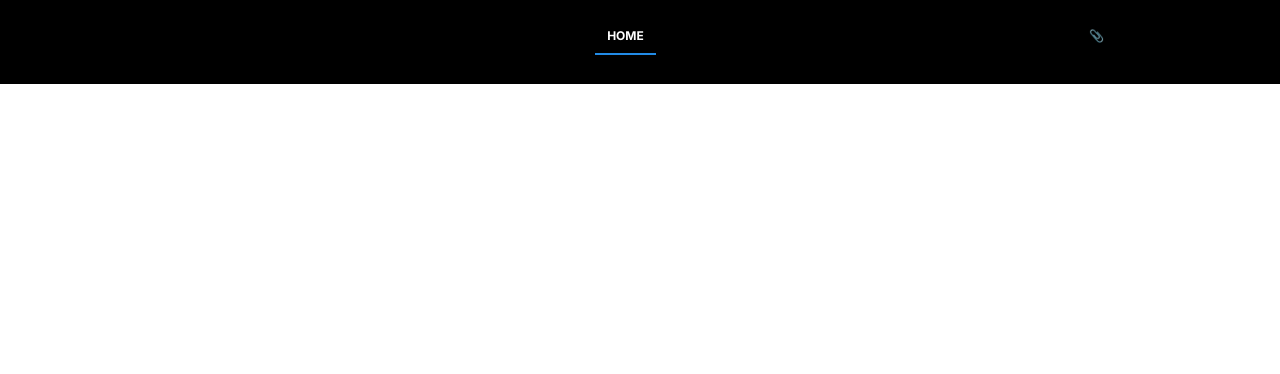
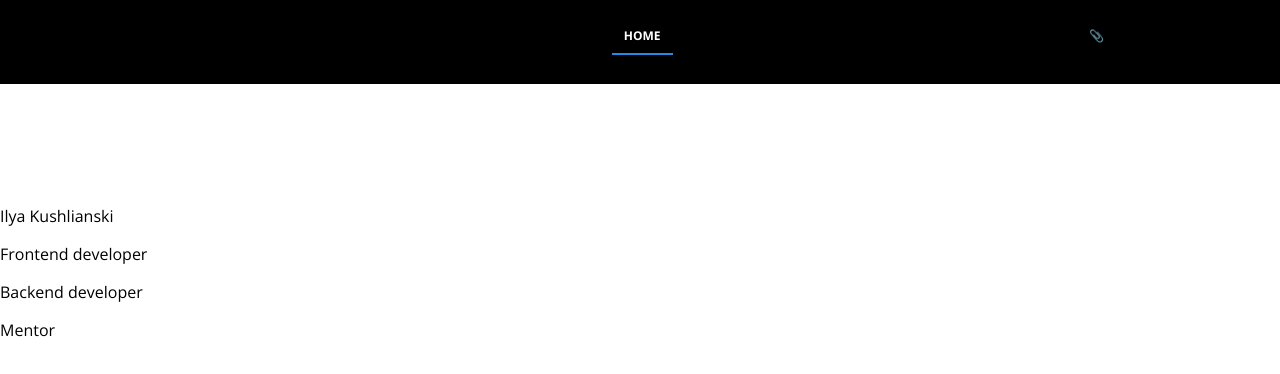
Before and after one commit to ikushlianski/ilya-online-personal-brand, a Next.js app: page / in a window 1280 px wide. Shown: the top 374 px of the page. Built offline with nearby package versions, Linux system fonts and the light colour scheme.

Commit message:
added google font

```diff
--- a/src/app/layout.tsx
+++ b/src/app/layout.tsx
@@ -1,17 +1,19 @@
+import React from 'react';
 import type { Metadata } from "next";
-import { Inter } from "next/font/google";
+import {Open_Sans} from "next/font/google"
 import "./globals.css";
 import '@mantine/core/styles.css';
 
 import { ColorSchemeScript, MantineProvider } from '@mantine/core';
-import {Header} from '@components/app/components/header/Header';
+import {Header} from '@components/header/Header';
 
 
-const inter = Inter({ subsets: ["latin"] });
+
+const openSans = Open_Sans({ subsets: ["latin"] });
 
 export const metadata: Metadata = {
-  title: "Create Next App",
-  description: "Generated by create next app",
+  title: "Ilya Kushlianski",
+  description: "Personal website",
 };
 
 export default function RootLayout({
@@ -21,7 +23,7 @@ export default function RootLayout({
 }>) {
   return (
     <html lang="en">
-      <body className={inter.className}>
+      <body className={openSans.className}>
       <MantineProvider>
         <Header/>
         {children}
--- a/src/app/page.tsx
+++ b/src/app/page.tsx
@@ -1,10 +1,10 @@
-import Image from "next/image";
-import styles from "./page.module.css";
+import {FrontPage} from '@pages/frontPage/FrontPage';
+// import styles from "./page.module.css";
 
 export default function Home() {
   return (
     <main>
-
+      <FrontPage/>
     </main>
   );
 }
--- /dev/null
+++ b/src/app/pages/frontPage/FrontPage.tsx
@@ -0,0 +1,8 @@
+import {Introduction} from '@pages/frontPage/Introduction';
+
+export const FrontPage = () => {
+  return (
+    <>
+      <Introduction/>
+    </>
+)}
--- /dev/null
+++ b/src/app/pages/frontPage/Introduction.module.css
@@ -0,0 +1,11 @@
+.introduction {
+
+}
+
+.introduction_name{
+
+}
+
+.introduction_photo {
+
+}
--- /dev/null
+++ b/src/app/pages/frontPage/Introduction.tsx
@@ -0,0 +1,20 @@
+import styles from './Introduction.module.css'
+
+export const Introduction = () => {
+  return (
+    <section className={styles.introduction}>
+      <div className={styles.introduction_name}>
+        <h1>Ilya Kushlianski</h1>
+        <h2>Frontend developer</h2>
+        <h2>Backend developer</h2>
+        <h2>Mentor</h2>
+      </div>
+
+      <div className={styles.introduction_photo}>
+
+      </div>
+
+
+    </section>
+  )
+}
--- a/tsconfig.json
+++ b/tsconfig.json
@@ -18,7 +18,11 @@
       }
     ],
     "paths": {
-      "@components/*": ["./src/*"]
+      "@components/*": ["./src/app/components/*"],
+      "@pages/*": ["./src/app/pages/*"],
+      "@/*": [".src/*"]
+
+
     }
   },
   "include": ["next-env.d.ts", "**/*.ts", "**/*.tsx", ".next/types/**/*.ts"],
```
Also changed, not shown: src/app/pages/frontPage/FrontPage.module.css (added).
